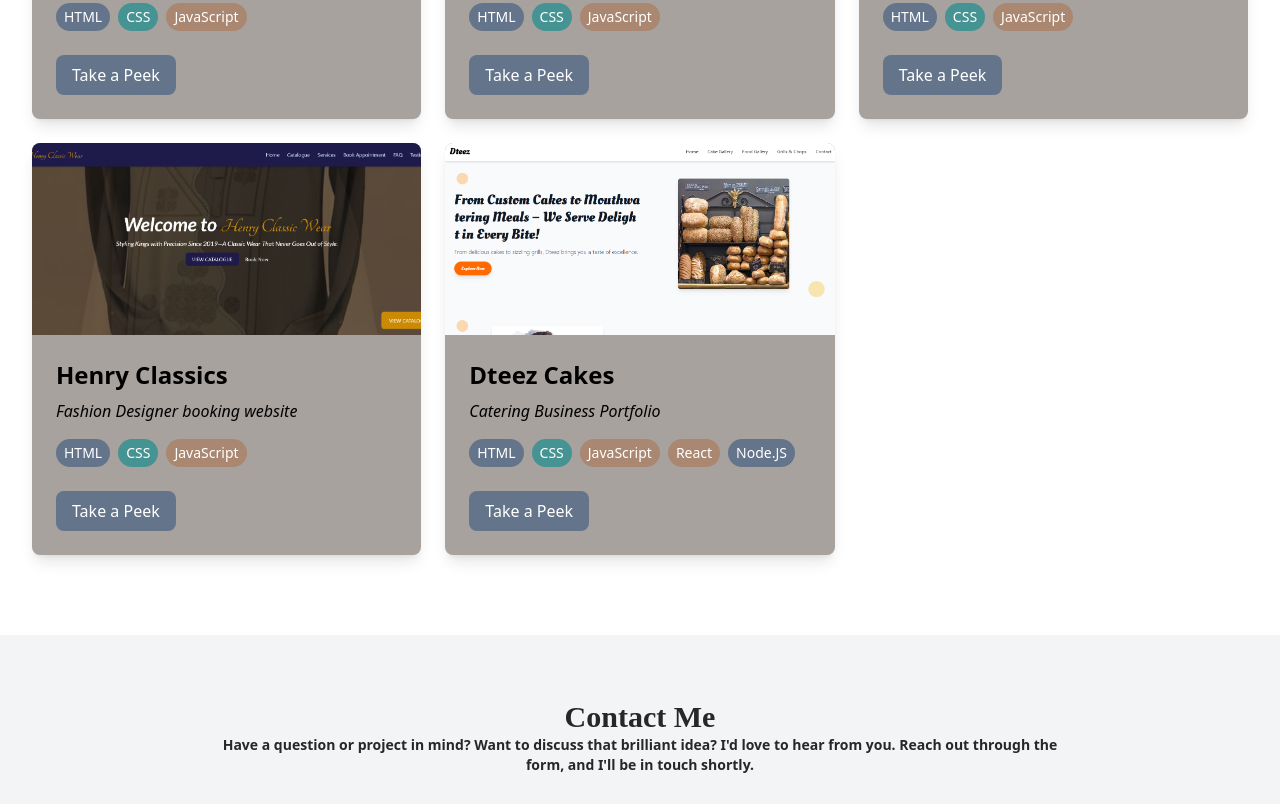
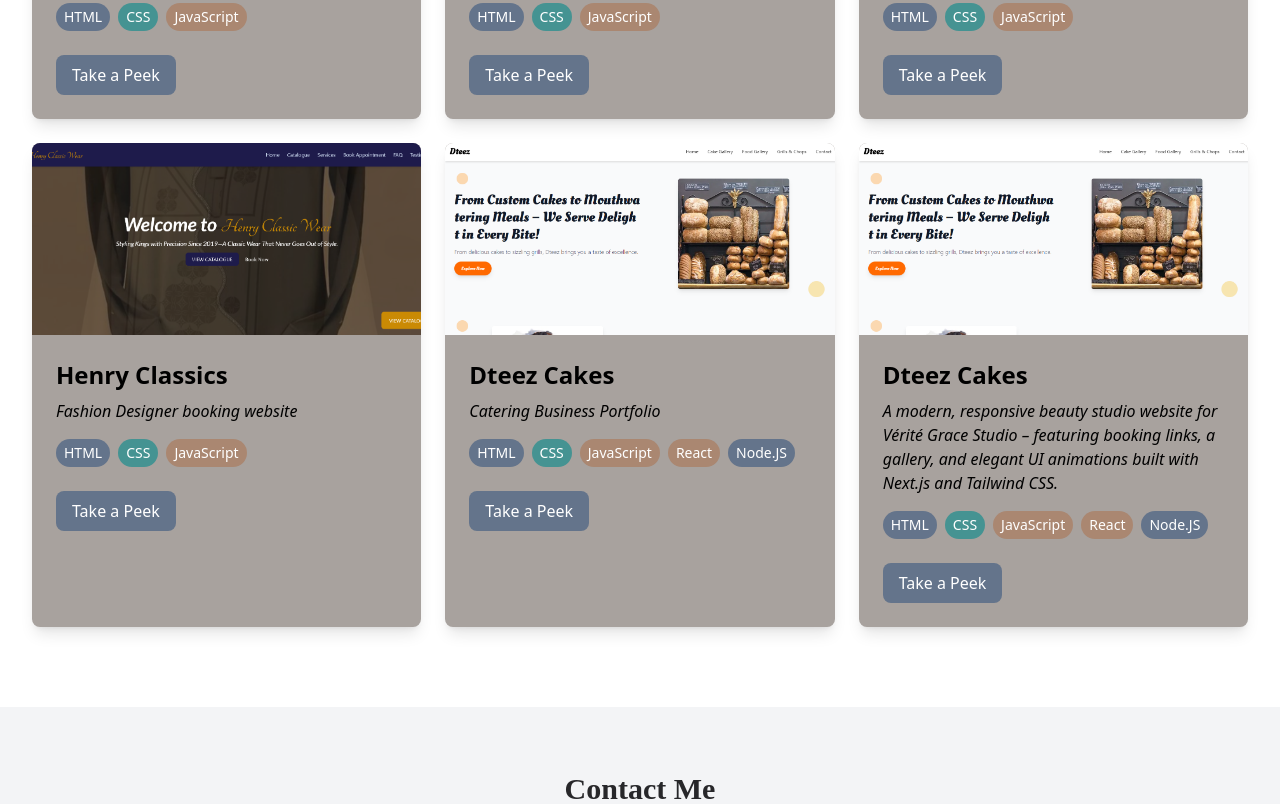
Before and after one commit to fiyinfoluwapy/tport, a plain HTML site: page index.html in a window 1280 px wide. Shown: the part 2465-3269 px from the top of the page. Drawn offline with nearby package versions, Linux system fonts and the light colour scheme; a web font is replaced by a local one.

Commit message:
Update index.html

```diff
--- a/index.html
+++ b/index.html
@@ -353,7 +353,7 @@
                         </a>
                     </div>
                 </div>
-
+                <!--project card 8-->
                 <div class="bg-stone-400 rounded-lg shadow-lg overflow-hidden">
                     <img src="./img/dteez-screen-shot.png" alt="snapshot of the zuriTeam project"
                         class="w-full h-48 object-cover">
@@ -365,12 +365,33 @@
                             <span class="bg-[#459392] text-white px-2 py-1 rounded-full text-sm mr-2 mb-2">CSS</span>
                             <span
                                 class="bg-[#AA8771] text-white px-2 py-1 rounded-full text-sm mr-2 mb-2">JavaScript</span>
-                                <span
-                                class="bg-[#AA8771] text-white px-2 py-1 rounded-full text-sm mr-2 mb-2">React</span>
-                                <span
+                            <span class="bg-[#AA8771] text-white px-2 py-1 rounded-full text-sm mr-2 mb-2">React</span>
+                            <span
                                 class="bg-slate-500  text-white px-2 py-1 rounded-full text-sm mr-2 mb-2">Node.JS</span>
                         </div>
                         <a href="https://foods-cakes-chops-events-by-dteez.vercel.app/" target="_blank"
+                            class="bg-slate-500 text-white px-4 py-2 rounded-lg hover:bg-neutral-700 transition duration-300 inline-block">
+                            Take a Peek
+                        </a>
+                    </div>
+                </div>
+                <!--project card 9-->
+                <div class="bg-stone-400 rounded-lg shadow-lg overflow-hidden">
+                    <img src="./img/dteez-screen-shot.png" alt="snapshot of the zuriTeam project"
+                        class="w-full h-48 object-cover">
+                    <div class="p-6">
+                        <h3 class="text-2xl font-semibold mb-2">Dteez Cakes </h3>
+                        <p class="mt-2 text-1xl italic">A modern, responsive beauty studio website for Vérité Grace Studio – featuring booking links, a gallery, and elegant UI animations built with Next.js and Tailwind CSS.</p>
+                        <div class="flex flex-wrap mb-4 mt-4">
+                            <span class="bg-slate-500 text-white px-2 py-1 rounded-full text-sm mr-2 mb-2">HTML</span>
+                            <span class="bg-[#459392] text-white px-2 py-1 rounded-full text-sm mr-2 mb-2">CSS</span>
+                            <span
+                                class="bg-[#AA8771] text-white px-2 py-1 rounded-full text-sm mr-2 mb-2">JavaScript</span>
+                            <span class="bg-[#AA8771] text-white px-2 py-1 rounded-full text-sm mr-2 mb-2">React</span>
+                            <span
+                                class="bg-slate-500  text-white px-2 py-1 rounded-full text-sm mr-2 mb-2">Node.JS</span>
+                        </div>
+                        <a href="https://verite-grace-studio.vercel.app/" target="_blank"
                             class="bg-slate-500 text-white px-4 py-2 rounded-lg hover:bg-neutral-700 transition duration-300 inline-block">
                             Take a Peek
                         </a>
```
